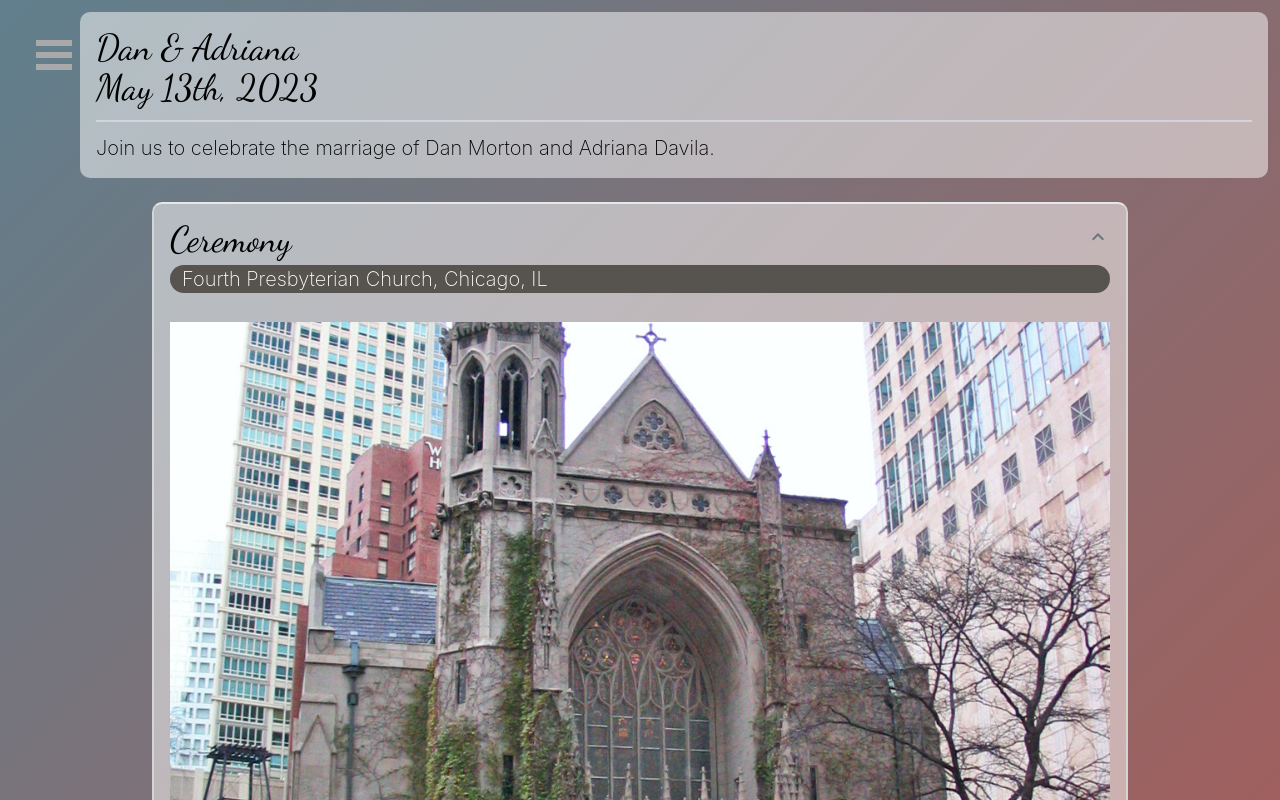
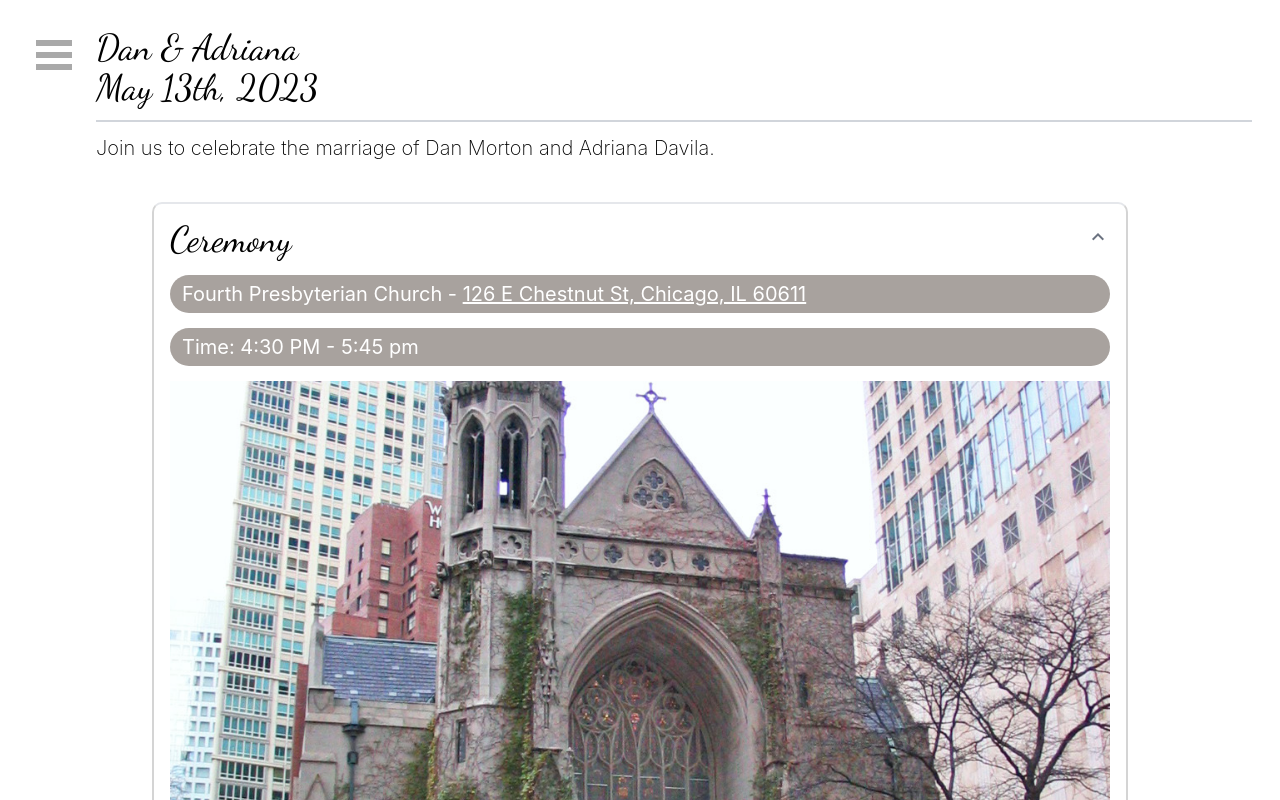
Before and after one commit to dmorton2297/dam2023, a Next.js app: page /event in a window 1280 px wide. Shown: the top 800 px of the page. Built offline with nearby package versions, Linux system fonts and the light colour scheme; a web font is replaced by a local one.

Commit message:
Updated event page

```diff
--- a/components/core/InfoCard.tsx
+++ b/components/core/InfoCard.tsx
@@ -19,7 +19,6 @@ export const InfoCard: React.FC<{
         height: open ? "unset" : 72,
         overflow: "hidden",
         borderRadius: 10,
-        background: "rgba(255, 255, 255, 0.5)",
       }}
       className="p-4 border-x-neutral-300 border-2 m-3"
     >
--- a/components/core/Subtext.tsx
+++ b/components/core/Subtext.tsx
@@ -6,13 +6,13 @@ export const Subtext: React.FC<{
   onClick?: (e: any) => void;
 }> = ({ children, style, onClick }) => (
   <p
-    className="text-xl bg-stone-600"
+    className="text-xl font-bold bg-stone-400"
     style={{
       ...style,
-      fontWeight: 200,
+      fontWeight: 400,
       color: 'white',
-      padding: '0px 12px',
-      margin: '5px 0px',
+      padding: '5px 12px',
+      margin: '15px 0px',
       borderRadius: 1000,
     }}
     onClick={onClick ? (e) => onClick(e) : undefined}
--- a/pages/event/index.tsx
+++ b/pages/event/index.tsx
@@ -33,8 +33,16 @@ const Event: NextPage = () => {
         <div className="flex justify-center">
           <div style={{ maxWidth: 1000, flexGrow: 1 }}>
             <InfoCard title="Ceremony" open>
-              <Subtext>Fourth Presbyterian Church, Chicago, IL</Subtext>
-              <br />
+              <Subtext>
+                Fourth Presbyterian Church -{" "}
+                <a
+                  style={{ textDecoration: "underline" }}
+                  href="https://goo.gl/maps/RgvFaCsqZTBSzxAq9"
+                >
+                  126 E Chestnut St, Chicago, IL 60611
+                </a>
+              </Subtext>
+              <Subtext>Time: 4:30 PM - 5:45 pm</Subtext>
               <img
                 src="fourth.jpeg"
                 style={{ width: 1200, height: 600, objectFit: "cover" }}
@@ -61,8 +69,16 @@ const Event: NextPage = () => {
               </Text>
             </InfoCard>
             <InfoCard title="Reception">
-              <Text>Carnivale, Chicago, Presbyterian IL</Text>
-              <br />
+              <Subtext>
+                Carnivale -{" "}
+                <a
+                  style={{ textDecoration: "underline" }}
+                  href="https://goo.gl/maps/xDx8dQ1k6gjFw4qL8"
+                >
+                  702 W Fulton St, Chicago, IL 60661
+                </a>
+              </Subtext>
+              <Subtext>Time: 6:00 PM - 12:00 AM</Subtext>
               <img
                 src="carnivale.jpeg"
                 style={{ width: 1200, height: 600, objectFit: "cover" }}
@@ -142,7 +158,10 @@ const Event: NextPage = () => {
               </ul>
             </InfoCard>
             <InfoCard title="RSVP">
-              <Text style={{ textDecoration: 'underline', color: 'blue' }} onClick={(e) => e.stopPropagation()}>
+              <Text
+                style={{ textDecoration: "underline", color: "blue" }}
+                onClick={(e) => e.stopPropagation()}
+              >
                 <Link href="/rsvp" className="pb-3 underline text-blue-500">
                   Retrieve my RSVP
                 </Link>
--- a/pages/globals.css
+++ b/pages/globals.css
@@ -15,48 +15,6 @@
 p h1 h2 h3 h4 span {
   -webkit-font-smoothing: antialiased;
   -moz-osx-font-smoothing: grayscale;
-}
-
-body {
-  background: linear-gradient(
-    -45deg,
-    rgba(201, 75, 63),
-    rgba(75, 138, 157),
-    rgba(227, 194, 82)
-  );
-  background-size: 400% 400%;
-  animation: gradient 15s ease infinite;
-  height: 100vh;
-}
-
-@keyframes gradient {
-  0% {
-    background-position: 0% 50%;
-  }
-
-  50% {
-    background-position: 100% 50%;
-  }
-
-  100% {
-    background-position: 0% 50%;
-  }
-}
-
-.full-screen-overlay {
-  top: 0;
-  bottom: 0;
-  height: 100vh;
-  width: 100vw;
-  position: fixed;
-  overflow-y: scroll;
-}
-
-.blob {
-  padding: 20px;
-  background-color: rgba(255, 255, 255, 0.85);
-  margin: 15px;
-  border-radius: 2px;
 }
 
 .text-ease-in {
```
